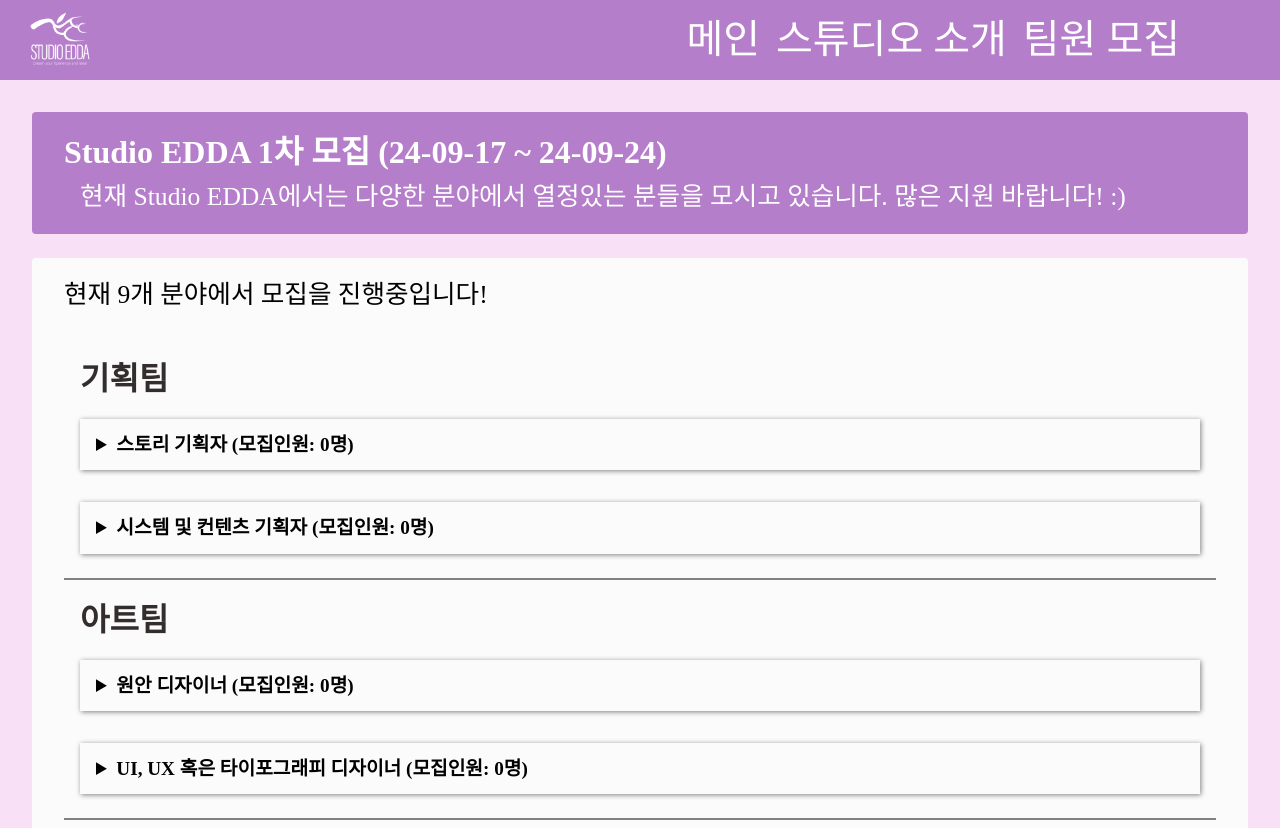
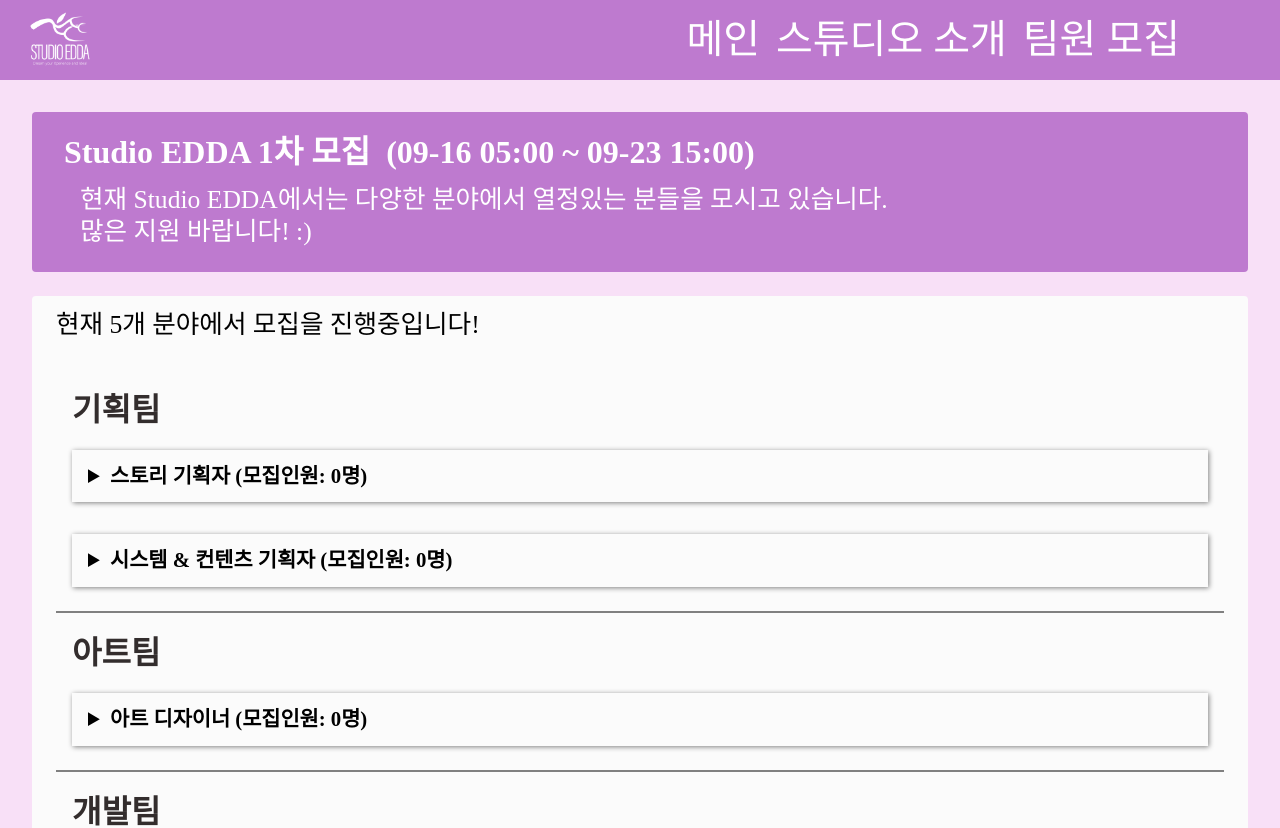
Before and after one commit to DXI-Development/DXI-main, a React (Create React App) app: page /recruit in a window 1280 px wide. Shown: the top 828 px of the page. Built offline with nearby package versions, Linux system fonts and the light colour scheme; a web font is replaced by a local one.

Commit message:
feat: 모집 페이지 기능 구현 및 미디어 쿼리 작업

```diff
--- a/src/components/recruit/RecruitPosition.tsx
+++ b/src/components/recruit/RecruitPosition.tsx
@@ -14,6 +14,7 @@
   PositionDescriptionItem,
   PositionDescriptionItemText,
   PositionApplyButtonWrapper,
+  PositionDescriptionSummary,
 } from "@styles/recruit/content.style";
 
 import type { FC } from "react";
@@ -27,10 +28,10 @@
   return (
     <PositionItem>
       <PositionDetails>
-        <summary>
+        <PositionDescriptionSummary>
           {position.recruitPosition} (모집인원: {position.recruitCount}명)
-        </summary>
-        <PositionDescriptionsWrapper>
+        </PositionDescriptionSummary>
+        <PositionDescriptionsWrapper className="description-wrapper">
           <PositionDescriptionWrapper>
             <PositionDescriptionTitle>담당업무</PositionDescriptionTitle>
             <PositionDescriptionList>
@@ -69,12 +70,12 @@
               </PositionDescriptionList>
             </PositionDescriptionWrapper>
           )}
+          <PositionApplyButtonWrapper>
+            <Link to={RECRUIT_URL} target="_blank">
+              <Button>지원하기</Button>
+            </Link>
+          </PositionApplyButtonWrapper>
         </PositionDescriptionsWrapper>
-        <PositionApplyButtonWrapper>
-          <Link to={RECRUIT_URL} target="_blank">
-            <Button>지원하기</Button>
-          </Link>
-        </PositionApplyButtonWrapper>
       </PositionDetails>
     </PositionItem>
   );
--- a/src/consts/style.ts
+++ b/src/consts/style.ts
@@ -6,7 +6,7 @@
 };
 
 export const COLORS: Color = {
-  themeDarkColor: "#b57eca",
+  themeDarkColor: "#be7acf",
   themeColor: "#f8e0f7",
   primary: "#3b71ca",
   secondary: "#9fa6b2",
--- a/src/data/career/recruit.json
+++ b/src/data/career/recruit.json
@@ -1,23 +1,33 @@
 {
   "recruitIndex": 1,
-  "totalRecruitPositionCount": 9,
-  "startDate": "2024-09-17T00:00:00.000Z",
-  "endDate": "2024-09-24T00:00:00.000Z",
+  "totalRecruitPositionCount": 5,
+  "startDate": "2024-09-16T05:00:00.000Z",
+  "endDate": "2024-09-23T15:00:00.000Z",
   "plan": {
     "name": "기획팀",
     "recruitPositions": [
       {
         "recruitPosition": "스토리 기획자",
         "recruitCount": 0,
-        "responbilities": "Deus X Idol의 스토리 기획을 담당합니다.",
-        "requirements": [],
-        "preferences": ["스토리 기획에 경험이 있는 자", "DXI 설정이 좋은 자"]
+        "responbilities": "시나리오 및 캐릭터를 기획하며 게임 스토리를 제작",
+        "requirements": [
+          "작품에 대한 열정",
+          "주요 유저층의 니즈를 파악하는 능력"
+        ],
+        "preferences": [
+          "실무 경험이 있는 자",
+          "어떤 유형이든 작품을 완결낸 경험"
+        ]
       },
       {
-        "recruitPosition": "시스템 및 컨텐츠 기획자",
-        "responbilities": "",
-        "requirements": [],
-        "recruitCount": 0
+        "recruitPosition": "시스템 & 컨텐츠 기획자",
+        "recruitCount": 0,
+        "responbilities": "개발팀과 협력하여 게임 시스템을 기획",
+        "requirements": [
+          "체계적으로 시스템을 기획할 수 있는 능력",
+          "흥미가 느껴지는 컨텐츠를 파악하는 능력"
+        ],
+        "preferences": ["실무 경험이 있는 자", "프로그래밍 유경험자"]
       }
     ]
   },
@@ -25,15 +35,15 @@
     "name": "아트팀",
     "recruitPositions": [
       {
-        "recruitPosition": "원안 디자이너",
-        "responbilities": "",
-        "requirements": [],
-        "recruitCount": 0
-      },
-      {
-        "recruitPosition": "UI, UX 혹은 타이포그래피 디자이너",
-        "responbilities": "",
-        "requirements": [],
+        "recruitPosition": "아트 디자이너",
+        "responbilities": "현재 판매되고 있는 상업 비주얼 노벨 작품의 스탠딩 일러스트 십수종/컷씬 일러스트/서브 캐릭터의 원화 제작",
+        "requirements": [
+          "상업용 비주얼 노벨에 사용될 퀄리티의 일러스트를 제작 가능한 일러스트레이터 직종"
+        ],
+        "preferences": [
+          "웹툰/게임제작 업계 등에서 최소 1개월 이상 근무한 이력",
+          "SNS 팔로워 수가 최소 3000 이상인 인플루언서 일러스트레이터"
+        ],
         "recruitCount": 0
       }
     ]
@@ -44,18 +54,9 @@
       {
         "recruitPosition": "유니티 개발자",
         "recruitCount": 0,
-        "responbilities": "Deus X Idol의 유니티 클라이언트 개발을 담당합니다.",
-        "requirements": [
-          "프로그래밍 언어 1개 이상의 경험",
-          "끝까지 완수한 프로젝트 경험"
-        ],
-        "preferences": ["유니티 경험이 있는 자", "아무튼 개발 잘하는 자"]
-      },
-      {
-        "recruitPosition": "웹 디자이너",
-        "responbilities": "",
-        "requirements": [],
-        "recruitCount": 0
+        "responbilities": "게임의 유니티 클라이언트 개발을 담당합니다.",
+        "requirements": ["프로그래밍 언어 1개 이상 유경험자"],
+        "preferences": ["C#, 유니티를 활용한 게임 개발 경험이 있는 자"]
       }
     ]
   },
@@ -63,26 +64,10 @@
     "name": "음향팀",
     "recruitPositions": [
       {
-        "recruitPosition": "미디 또는 믹싱",
-        "responbilities": "",
-        "requirements": [],
-        "recruitCount": 0
-      },
-      {
-        "recruitPosition": "전자음악",
-        "responbilities": "",
-        "requirements": [],
-        "recruitCount": 0
-      }
-    ]
-  },
-  "operation": {
-    "name": "운영팀",
-    "recruitPositions": [
-      {
-        "recruitPosition": "매니저",
-        "responbilities": "",
-        "requirements": [],
+        "recruitPosition": "사운드 엔지니어",
+        "responbilities": "게임 사운드 및 음악 제작",
+        "requirements": ["음악, 음향 관련 활동이 있거나 교육을 받은 자"],
+        "preferences": ["미디, 전자음악에 관한 지식, 경험이 있는 자"],
         "recruitCount": 0
       }
     ]
--- a/src/pages/RecruitPage.tsx
+++ b/src/pages/RecruitPage.tsx
@@ -22,6 +22,8 @@
 import type { Recruitment, Team } from "@customTypes/data.type";
 
 const RecruitPage: FC = () => {
+  const TITLE = "스튜디오 EDDA - 팀원 모집";
+
   const {
     recruitIndex,
     totalRecruitPositionCount,
@@ -34,6 +36,7 @@
 
   useEffect(() => {
     window.scrollTo(0, 0);
+    document.title = TITLE;
   }, []);
 
   return (
@@ -41,14 +44,20 @@
       <Page>
         <TitleWrapper>
           <Title>
-            {`${TEAM_NAME} ${recruitIndex}차 모집 (${dayjs(startDate).format(
-              "YY-MM-DD"
-            )} ~ ${dayjs(endDate).format("YY-MM-DD")}`}
-            )
+            <span>{`${TEAM_NAME} ${recruitIndex}차 모집`}</span>
+            <span>
+              {`(${dayjs(startDate).format("MM-DD HH:mm")} ~ ${dayjs(
+                endDate
+              ).format("MM-DD HH:mm")}`}
+              )
+            </span>
           </Title>
           <TitleDescription>
-            현재 {TEAM_NAME}에서는 다양한 분야에서 열정있는 분들을 모시고
-            있습니다. 많은 지원 바랍니다! :)
+            <span>
+              현재 {TEAM_NAME}에서는 다양한 분야에서 열정있는 분들을 모시고
+              있습니다.
+            </span>
+            <span>많은 지원 바랍니다! :)</span>
           </TitleDescription>
         </TitleWrapper>
         <ContentWrapper>
--- a/src/styles/recruit/content.style.ts
+++ b/src/styles/recruit/content.style.ts
@@ -1,6 +1,8 @@
 import styled from "styled-components";
 
 import { COLORS } from "@consts/style";
+
+import { tablet, mobile } from "@utils/style.util";
 
 export const TeamItem = styled.li`
   display: flex;
@@ -13,6 +15,14 @@
   color: ${COLORS.dark};
   font-size: 2rem;
   font-weight: 700;
+
+  ${mobile`{
+    text-align: center;
+  }`}
+
+  @media screen and (max-width: 425px) {
+    font-size: 1.4rem;
+  }
 `;
 
 export const PositionList = styled.ul`
@@ -20,6 +30,14 @@
   flex-direction: column;
   row-gap: 32px;
   list-style-type: none;
+
+  ${mobile`{
+    row-gap: 24px;
+  }`}
+
+  @media screen and (max-width: 425px) {
+    row-gap: 16px;
+  }
 `;
 
 export const PositionItem = styled.li`
@@ -29,12 +47,21 @@
 
 export const PositionDetails = styled.details`
   padding: 16px;
+  overflow: hidden;
   box-shadow: 1px 1px 5px ${COLORS.gray};
 
   & > summary {
-    font-size: 1.2rem;
+    font-size: 1.3rem;
     font-weight: 700;
     cursor: pointer;
+
+    ${mobile`{
+      font-size: 1.2rem;
+    }`}
+
+    @media screen and (max-width: 425px) {
+      font-size: 0.8rem;
+    }
   }
 
   &[open] > summary {
@@ -44,9 +71,18 @@
     content: "";
   }
 
-  &[open] > div {
-    margin-top: 32px;
-    margin-left: 16px;
+  & > summary + div.description-wrapper {
+    max-width: 0;
+    max-height: 0;
+    opacity: 0;
+    transition: all 1s ease-out;
+  }
+
+  &[open] > summary + div.description-wrapper {
+    max-width: 1920px;
+    max-height: 1080px;
+    opacity: 1;
+    transition: all 1s ease-out;
   }
 `;
 
@@ -54,39 +90,86 @@
   display: flex;
   flex-direction: column;
   row-gap: 32px;
+  margin-top: 32px;
+  margin-left: 16px;
+  overflow: hidden;
+  word-break: keep-all;
+
+  ${tablet`{
+    row-gap: 24px;
+  }`}
+
+  ${mobile`{
+    row-gap: 24px;
+    margin-top: 16px;
+    margin-left: 12px;
+  }`}
 `;
 
 export const PositionDescriptionWrapper = styled.div`
   display: flex;
   flex-direction: column;
   row-gap: 16px;
+
+  ${mobile`{
+    row-gap: 8px;
+  }`}
 `;
 
+export const PositionDescriptionSummary = styled.summary``;
+
 export const PositionDescriptionTitle = styled.span`
-  font-size: 1.4rem;
+  font-size: 1.2rem;
   font-weight: 700;
+
+  ${mobile`{
+    font-size: 1.3rem;
+  }`}
+
+  @media screen and (max-width: 425px) {
+    font-size: 1.1rem;
+  }
 `;
 
 export const PositionDescriptionList = styled.ul`
   display: flex;
   flex-direction: column;
-  row-gap: 12px;
+  row-gap: 8px;
+  list-style: inside;
   list-style-type: "-";
+
+  ${mobile`{
+    row-gap: 4px;
+  }`}
 `;
 
-export const PositionDescriptionItem = styled.li`
-  padding-left: 8px;
-`;
+export const PositionDescriptionItem = styled.li``;
 
 export const PositionDescriptionItemText = styled.span`
-  font-size: 1.2rem;
+  margin-left: 8px;
+  font-size: 1.1rem;
   font-weight: 500;
+  line-height: 28px;
+
+  ${mobile`{
+    font-size: 1rem;
+  }`}
+
+  @media screen and (max-width: 425px) {
+    font-size: 0.8rem;
+    line-height: 20px;
+  }
 `;
 
 export const PositionApplyButtonWrapper = styled.div`
   display: flex;
+  margin-top: 16px;
 
   & > a {
     margin-left: auto;
+
+    ${mobile`{
+      margin-right: auto;
+    }`}
   }
 `;
--- a/src/styles/recruit/index.style.ts
+++ b/src/styles/recruit/index.style.ts
@@ -1,6 +1,8 @@
 import styled from "styled-components";
 
 import { COLORS } from "@consts/style";
+
+import { tablet, mobile } from "@utils/style.util";
 
 import { PageMainWrapper, InnerPage } from "@styles/app.style";
 
@@ -21,31 +23,95 @@
   background-color: ${COLORS.themeDarkColor};
   border-radius: 4px;
   color: ${COLORS.white};
+  word-break: keep-all;
 `;
 
-export const Title = styled.span`
+export const Title = styled.div`
+  display: flex;
+  column-gap: 16px;
   font-size: 2rem;
   font-weight: 700;
+
+  ${tablet`{
+    column-gap: 12px;
+    font-size: 1.6rem;
+  }`}
+
+  ${mobile`{
+    font-size: 1.2rem;
+  }`}
+
+  @media screen and (max-width: 425px) {
+    flex-direction: column;
+    align-items: center;
+    column-gap: 0;
+    row-gap: 8px;
+    font-size: 1rem;
+  }
 `;
 
-export const TitleDescription = styled.span`
+export const TitleDescription = styled.div`
+  display: flex;
+  flex-direction: column;
   margin-left: 16px;
   font-size: 1.6rem;
   font-weight: 500;
+  line-height: 32px;
+
+  ${tablet`{
+    margin-left: 12px;
+    font-size: 1.2rem;
+    line-height: 24px;
+  }`}
+
+  ${mobile`{
+    margin-left: 8px;
+    font-size: 0.9rem;
+  }`}
+
+  @media screen and (max-width: 425px) {
+    margin-left: 0;
+    font-size: 0.8rem;
+    line-height: 20px;
+    text-align: center;
+  }
 `;
 
 export const ContentWrapper = styled.div`
   display: flex;
   flex-direction: column;
-  padding: 24px 32px;
+  padding: 16px 24px;
   background-color: ${COLORS.light};
   border-radius: 4px;
+
+  ${mobile`{
+    padding: 24px;
+  }`}
+
+  @media screen and (max-width: 425px) {
+    padding: 16px;
+  }
 `;
 
 export const ContentTitle = styled.span`
   margin-bottom: 32px;
   font-size: 1.6rem;
   font-weight: 500;
+
+  ${tablet`{
+    font-size: 1.4rem;
+    margin-bottom: 24px;
+  }`}
+
+  ${mobile`{
+    font-size: 1.6rem;
+    margin-bottom: 16px;
+    text-align: center;
+  }`}
+
+  @media screen and (max-width: 425px) {
+    font-size: 1.1rem;
+  }
 `;
 
 export const RecruitList = styled.ul`
```
Also changed, not shown: src/styles/common/button.style.ts (+14 -0 lines).
